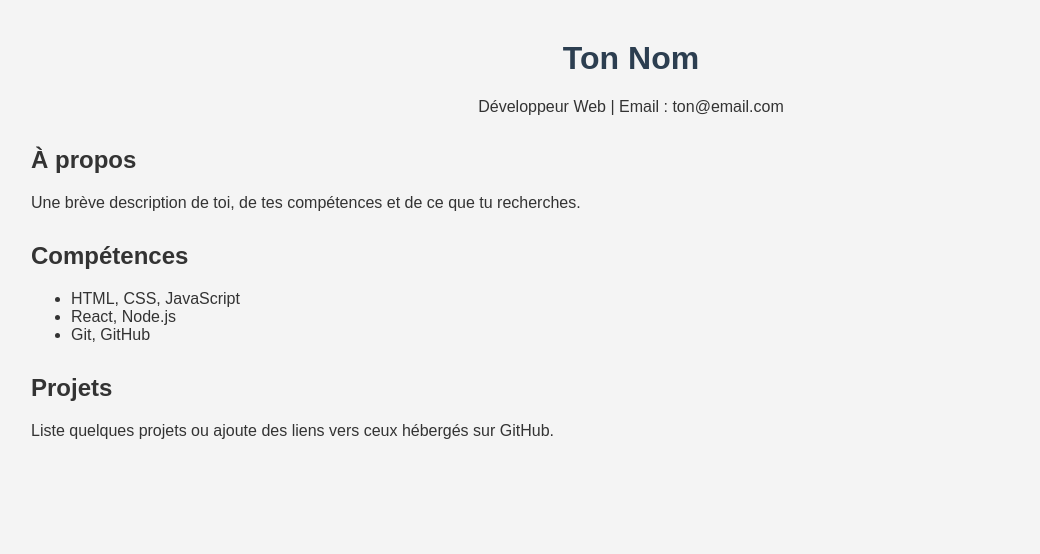
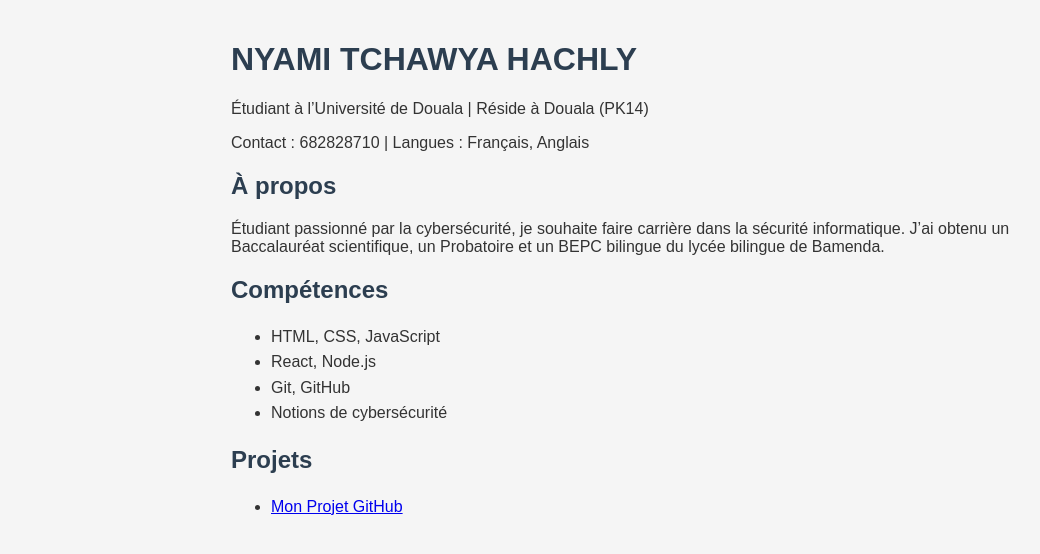
Before and after one commit to Ranox47/cv-portofolio, a plain HTML site: page index.html in a window 1280 px wide. Shown: the whole page, without its empty margins (9-1049 px from the left). Drawn offline with Linux system fonts and the light colour scheme.

Commit message:
Update index.html

```diff
--- a/index.html
+++ b/index.html
@@ -1,49 +1,48 @@
 <!DOCTYPE html>
 <html lang="fr">
 <head>
-  <meta charset="UTF-8" />
-  <meta name="viewport" content="width=device-width, initial-scale=1.0"/>
-  <title>Mon CV - Portfolio</title>
+  <meta charset="UTF-8">
+  <meta name="viewport" content="width=device-width, initial-scale=1.0">
+  <title>NYAMI TCHAWYA HACHLY - Portfolio</title>
   <style>
     body {
       font-family: Arial, sans-serif;
-      margin: 40px;
-      background-color: #f4f4f4;
+      max-width: 800px;
+      margin: auto;
+      padding: 20px;
+      background-color: #f5f5f5;
       color: #333;
     }
-    header {
-      text-align: center;
-    }
-    h1 {
+    h1, h2 {
       color: #2c3e50;
     }
-    section {
-      margin-top: 30px;
+    ul {
+      line-height: 1.6;
     }
   </style>
 </head>
 <body>
-  <header>
-    <h1>Ton Nom</h1>
-    <p>Développeur Web | Email : ton@email.com</p>
-  </header>
+  <h1>NYAMI TCHAWYA HACHLY</h1>
+  <p>Étudiant à l’Université de Douala | Réside à Douala (PK14)</p>
+  <p>Contact : 682828710 | Langues : Français, Anglais</p>
 
-  <section>
   <h2>À propos</h2>
-    <p>Une brève description de toi, de tes compétences et de ce que tu recherches.</p>
-  </section>
+  <p>
+    Étudiant passionné par la cybersécurité, je souhaite faire carrière dans la sécurité informatique.
+    J’ai obtenu un Baccalauréat scientifique, un Probatoire et un BEPC bilingue du lycée bilingue de Bamenda.
+  </p>
 
-  <section>
   <h2>Compétences</h2>
   <ul>
     <li>HTML, CSS, JavaScript</li>
     <li>React, Node.js</li>
     <li>Git, GitHub</li>
+    <li>Notions de cybersécurité</li>
   </ul>
-  </section>
 
-  <section>
   <h2>Projets</h2>
-    <p>Liste quelques projets ou ajoute des liens vers ceux hébergés sur GitHub.</p>
-  </section>
+  <ul>
+    <li><a href="https://github.com/ranox47/mon-projet">Mon Projet GitHub</a></li>
+  </ul>
 </body>
+</html>
```
Lines whose indentation alone changed are shown as unchanged.
